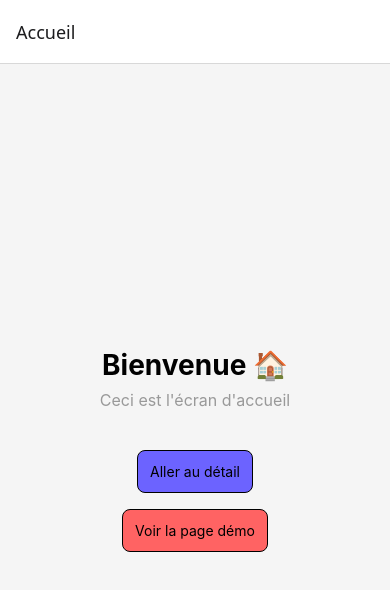
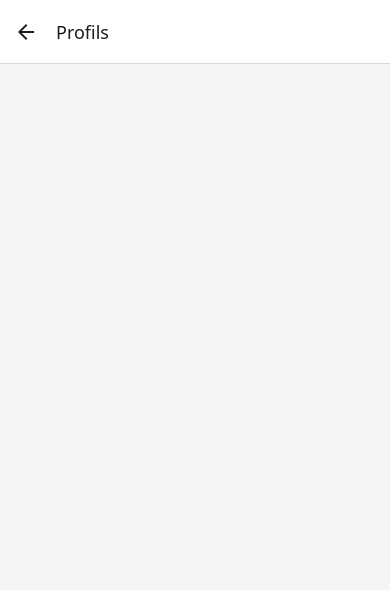
Before and after one commit to samir0067/ynov-learn, a React Native app: screen /Profile in a window 390 px wide. Shown: the top 590 px of the page. Built offline with nearby package versions, Linux system fonts and the light colour scheme.

Commit message:
créneau 2 : démo + exercice profils

```diff
--- a/App.tsx
+++ b/App.tsx
@@ -3,6 +3,7 @@ import { NavigationContainer } from '@react-navigation/native';
 import { createNativeStackNavigator } from '@react-navigation/native-stack';
 import DetailScreen from './src/screens/DetailScreen';
 import DemoScreen from './src/screens/DemoScreen';
+import ProfileScreen from './src/screens/ProfileScreen';
 
 const Stack = createNativeStackNavigator();
 
@@ -13,6 +14,7 @@ export default function App() {
         <Stack.Screen name='Home' component={HomeScreen} options={{ title: "Accueil" }} />
         <Stack.Screen name='Detail' component={DetailScreen} options={{ title: "Détail" }} />
         <Stack.Screen name='Demo' component={DemoScreen} options={{ title: "Démo composants" }} />
+        <Stack.Screen name='Profile' component={ProfileScreen} options={{ title: "Profils" }} />
       </Stack.Navigator>
     </NavigationContainer>
   );
--- a/src/screens/HomeScreen.tsx
+++ b/src/screens/HomeScreen.tsx
@@ -16,6 +16,11 @@ export default function HomeScreen({navigation}: Props) {
                 label="Voir la page démo"
                 color={COLORS.secondary}
                 onPress={() => navigation.navigate("Demo")}
+            />
+            <Button
+                label="📱 Exercice : Profils"
+                onPress={() => navigation.navigate("Profile")}
+                color={COLORS.gray}
             />
         </View>
     )
--- /dev/null
+++ b/src/screens/ProfileScreen.tsx
@@ -0,0 +1,167 @@
+// src/screens/ProfileScreen.tsx
+// EXERCICE : Créer des fiches de profil style Instagram
+
+import { View, Text, Image, ScrollView, StyleSheet } from "react-native";
+import { COLORS } from "../constants/colors";
+import Button from "../components/Button";
+
+const PROFILES = [
+  {
+    id: 1,
+    name: "Sarah Martin",
+    title: "Designer UI/UX",
+    bio: "Passionnée par le design mobile et les interfaces intuitives.",
+    avatar: "https://i.pravatar.cc/150?img=47",
+    cover: "https://picsum.photos/seed/sarah/400/150",
+    stats: { posts: 142, followers: 2340, following: 891 },
+  },
+  {
+    id: 2,
+    name: "Thomas Dubois",
+    title: "Développeur React Native",
+    bio: "Je code des apps le jour, je joue à des jeux vidéo la nuit.",
+    avatar: "https://i.pravatar.cc/150?img=68",
+    cover: "https://picsum.photos/seed/thomas/400/150",
+    stats: { posts: 89, followers: 1205, following: 432 },
+  },
+  {
+    id: 3,
+    name: "Léa Fontaine",
+    title: "Cheffe de projet digital",
+    bio: "Entre deux réunions, je rêve de plages et de sushi.",
+    avatar: "https://i.pravatar.cc/150?img=45",
+    cover: "https://picsum.photos/seed/lea/400/150",
+    stats: { posts: 56, followers: 890, following: 267 },
+  },
+];
+
+function ProfileCard({ profile }: { profile: (typeof PROFILES)[0] }) {
+  return (
+    <View style={styles.card}>
+
+      {/* TODO 1 : Afficher l'image de couverture (profile.cover)
+          Indice : utilise le composant Image avec source={{ uri: ... }}
+          Style à utiliser : styles.cover */}
+
+
+      {/* TODO 2 : Afficher l'avatar rond par-dessus la cover
+          Indice : une View avec styles.avatarContainer
+          + une Image avec source={{ uri: profile.avatar }}
+          Style de l'image : styles.avatar */}
+
+
+      {/* TODO 3 : Afficher le nom, le titre et la bio
+          Indice : une View avec styles.info qui contient 3 Text
+          - profile.name  → styles.name
+          - profile.title → styles.titleText
+          - profile.bio   → styles.bio */}
+
+
+      {/* TODO 4 : Afficher les 3 statistiques EN LIGNE
+          Indice : une View avec styles.statsRow (flexDirection: "row")
+          Dedans, 3 View (styles.stat) contenant chacun :
+          - un Text avec le nombre (styles.statNumber)
+          - un Text avec le label (styles.statLabel)
+          Les valeurs : profile.stats.posts, .followers, .following */}
+
+
+      {/* TODO 5 : Ajouter le bouton "Suivre"
+          Indice : réutilise le composant Button qu'on a créé au créneau 1
+          Entoure-le d'une View avec styles.buttonContainer */}
+
+    </View>
+  );
+}
+
+export default function ProfileScreen() {
+  return (
+    // TODO 6 : Remplace cette View par un ScrollView pour pouvoir scroller
+    <View style={styles.screen}>
+      {PROFILES.map((profile) => (
+        <ProfileCard key={profile.id} profile={profile} />
+      ))}
+    </View>
+  );
+}
+
+const styles = StyleSheet.create({
+  screen: {
+    flex: 1,
+    backgroundColor: COLORS.background,
+    padding: 16,
+  },
+  card: {
+    backgroundColor: COLORS.white,
+    borderRadius: 20,
+    marginBottom: 24,
+    shadowColor: COLORS.black,
+    shadowOffset: { width: 0, height: 4 },
+    shadowOpacity: 0.1,
+    shadowRadius: 12,
+    elevation: 6,
+    overflow: "hidden",
+  },
+  cover: {
+    width: "100%",
+    height: 140,
+  },
+  avatarContainer: {
+    alignItems: "center",
+    marginTop: -45,
+  },
+  avatar: {
+    width: 90,
+    height: 90,
+    borderRadius: 45,
+    borderWidth: 4,
+    borderColor: COLORS.white,
+  },
+  info: {
+    alignItems: "center",
+    paddingHorizontal: 20,
+    marginTop: 8,
+  },
+  name: {
+    fontSize: 22,
+    fontWeight: "bold",
+    color: COLORS.black,
+  },
+  titleText: {
+    fontSize: 14,
+    color: COLORS.primary,
+    fontWeight: "600",
+    marginTop: 2,
+  },
+  bio: {
+    fontSize: 13,
+    color: COLORS.gray,
+    textAlign: "center",
+    marginTop: 8,
+    lineHeight: 18,
+  },
+  statsRow: {
+    flexDirection: "row",
+    justifyContent: "space-around",
+    paddingVertical: 16,
+    marginTop: 12,
+    borderTopWidth: 1,
+    borderTopColor: COLORS.background,
+  },
+  stat: {
+    alignItems: "center",
+  },
+  statNumber: {
+    fontSize: 18,
+    fontWeight: "bold",
+    color: COLORS.black,
+  },
+  statLabel: {
+    fontSize: 12,
+    color: COLORS.gray,
+    marginTop: 2,
+  },
+  buttonContainer: {
+    paddingHorizontal: 40,
+    paddingBottom: 20,
+  },
+});
```
